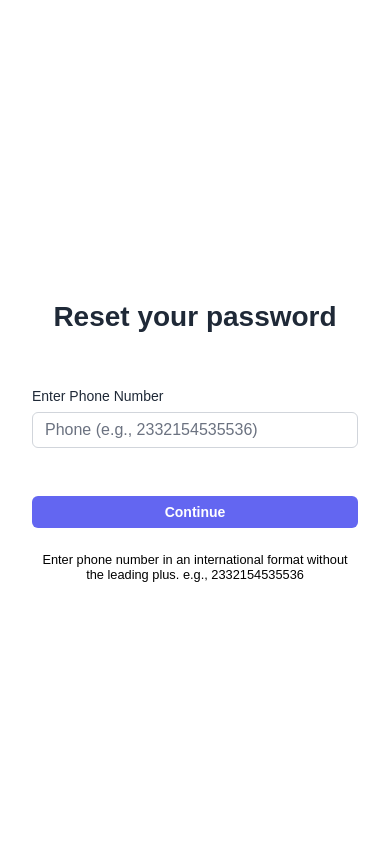
After one commit to ashongdev/cs50-final-project, a Django app: page /phone_number in a window 390 px wide. The commit adds this page. Run offline with Django 5.2, Linux system fonts and the light colour scheme; some libraries are stand-ins or nearby versions.

Commit message:
feat: Add phone number verification for password recovery flow

```diff
--- a/final_project/static/final_project/css/forgot_password.css
+++ b/final_project/static/final_project/css/forgot_password.css
@@ -50,7 +50,8 @@
 /* Form styles */
 .forgot-form,
 .code-form,
-.set-new-password-form {
+.set-new-password-form,
+.phone-form {
 	display: flex;
 	flex-direction: column;
 	gap: 1.5rem;
--- a/final_project/static/final_project/js/forgot_password.js
+++ b/final_project/static/final_project/js/forgot_password.js
@@ -17,8 +17,42 @@ document.addEventListener("DOMContentLoaded", () => {
 		return cookieValue;
 	}
 	const codeForm = document.querySelector(".code-form");
+	const phoneForm = document.querySelector(".phone-form");
 	const statusEl = document.querySelector(".status-msg"); // permanent element
 	const requestBtn = document.querySelector(".request-new");
+
+	phoneForm &&
+		phoneForm.addEventListener("submit", (e) => {
+			e.preventDefault();
+
+			const email = document.getElementById("email").value;
+			const phone = document.getElementById("phone");
+
+			if (/^[0-9]+$/.test(Number(phone.textContent))) {
+				fetch("/phone_number", {
+					method: "POST",
+					headers: {
+						"Content-Type": "application/json",
+						"X-CSRFToken": getCookie("csrftoken"),
+					},
+					credentials: "include",
+					body: JSON.stringify({ email, phone: phone.value }),
+				}).then((response) => {
+					response.json().then((result) => {
+						if (response.status === 200) {
+							window.location.href = `/code?email=${result.email}&phone=${result.phone}`;
+						}
+					});
+				});
+			} else {
+				statusEl.classList.add("error");
+				// statusEl.classList.add("success");
+
+				statusEl.textContent =
+					"Number must be in valid international format";
+				return;
+			}
+		});
 
 	codeForm &&
 		codeForm.addEventListener("submit", (e) => {
@@ -105,7 +139,7 @@ document.addEventListener("DOMContentLoaded", () => {
 						document.querySelector(".error").innerHTML =
 							result.message;
 					} else {
-						window.location.href = `/code?email=${result.email}`;
+						window.location.href = `/phone_number?email=${result.email}`;
 					}
 				});
 			});
--- /dev/null
+++ b/final_project/templates/final_project/phone.html
@@ -0,0 +1,55 @@
+{% extends "final_project/base.html" %}
+{% load static %}
+{% block title %}Forgot Password{% endblock %}
+
+{% block styles %}
+    <link rel="stylesheet" href="{% static 'final_project/css/forgot_password.css' %}">
+{% endblock styles %}
+
+{% block content %}
+<div class="forgot-container">
+	<div class="forgot-header">
+		<h2>Reset your password</h2>
+	</div>
+
+	<div class="forgot-form-wrapper">
+		<form class="phone-form">
+			{% csrf_token %}
+
+         <input value="{{request.GET.email}}" hidden name="email" id="email">
+
+         <div class="form-group">
+            <label for="code" id="verification-label">Enter Phone Number</label>
+            <input
+               type="phone"
+               id="phone"
+               name="phone"
+               required
+               class="code"
+               min="0"
+               max="999999"
+               placeholder="Phone (e.g., 2332154535536)"
+            />
+         </div>
+
+			<span class="status-msg"></span>
+
+			<div>
+				<button type="submit" class="btn-primary">
+					Continue
+				</button>
+			</div>
+
+         <span style="font-size: 0.8rem; text-align: center; line-height: 1.2rem color: gray;">
+            Enter phone number in an international format without the leading plus. e.g., 2332154535536
+         </span>
+
+		</form>
+	</div>
+</div>
+
+    {% block script %}
+        <script src="{% static "final_project/js/forgot_password.js" %}" type="module"></script>
+    {% endblock  %}
+
+{% endblock %}
--- a/final_project/urls.py
+++ b/final_project/urls.py
@@ -10,6 +10,7 @@ urlpatterns = [
     path("create", views.create_new_note, name="create"),
     path("login", views.login_view, name="login"),
     path("forgot_password", views.forgot_password_view, name="forgot_password"),
+    path("phone_number", views.phone_number_view, name="phone_number"),
     path(
         "code",
         views.enter_verification_code_view,
--- a/final_project/views.py
+++ b/final_project/views.py
@@ -1,3 +1,4 @@
+import os
 import random
 from datetime import timedelta
 
@@ -12,6 +13,8 @@ from rest_framework import status
 from rest_framework.decorators import api_view
 from rest_framework.response import Response
 
+# from vonage import Auth, Vonage
+# from vonage_sms import SmsMessage
 from mail.models import Email
 
 from .models import Code, Note, Tag, User
@@ -180,14 +183,11 @@ def save_note(request, note_id):
             tag_input = request.data.get("tags")
             content = request.data.get("content")
 
-            print(title)
-
             tags = []
 
             for word in tag_input.split(","):
                 tags.append(word.strip())
 
-            print(tags)
             # Delete tags asscociated with that note
             Tag.objects.filter(note_id=note_id).all().delete()
             n = Note.objects.filter(id=note_id)
@@ -204,7 +204,11 @@ def save_note(request, note_id):
         return redirect(reverse("login"))
 
 
-def generate_code(user):
+VONAGE_API_KEY = os.getenv("VONAGE_API_KEY")
+VONAGE_API_SECRET = os.getenv("VONAGE_API_SECRET")
+
+
+def generate_code(user, phone):
     num = list("1234567890")
 
     code = ""
@@ -221,6 +225,15 @@ def generate_code(user):
             c = Code(user=user, code=code)
             c.save()
 
+        # todo: Uncomment to send sms
+        # client = Vonage(Auth(api_key=VONAGE_API_KEY, api_secret=VONAGE_API_SECRET))
+        # message = SmsMessage(
+        #     to=phone,
+        #     from_="Notebook",
+        #     text=f"Your verification code is {code}. It will expire in 15 minutes. Do not share this code with anyone.",
+        # )  # type: ignore
+
+        # client.sms.send(message)
         email = Email(
             user=user,
             subject="Your Recovery Code",
@@ -238,6 +251,17 @@ def generate_code(user):
 @api_view(["POST"])
 def request_code(request):
     email = request.data.get("email")
+    phone = request.data.get("phone")
+
+    if not phone or not email:
+        return Response(
+            {
+                "message": "Please provide both email and phone number",
+                "email": email,
+                "status": 400,
+            },
+            status=status.HTTP_404_NOT_FOUND,
+        )
 
     try:
         user = User.objects.get(email=email)
@@ -246,12 +270,13 @@ def request_code(request):
             {
                 "message": "AN unexpected error occurred.",
                 "email": email,
+                "phone": phone,
                 "status": 500,
             },
             status=status.HTTP_500_INTERNAL_SERVER_ERROR,
         )
     else:
-        if generate_code(user):
+        if generate_code(user, phone):
             return Response(
                 {
                     "message": "Code resent. Check your mail for code",
@@ -324,6 +349,44 @@ def enter_verification_code_view(request):
 
 
 @api_view(["POST", "GET"])
+def phone_number_view(request):
+    if request.method == "GET":
+        return render(request, "final_project/phone.html")
+
+    email = request.data.get("email")
+    phone = request.data.get("phone")
+
+    if email:
+        try:
+            user_found = User.objects.get(email=email)
+        except User.DoesNotExist:
+            return Response(
+                {"message": "Email not found", "email": email, "status": 400},
+                status=status.HTTP_404_NOT_FOUND,
+            )
+        else:
+            if generate_code(user_found, phone):
+                return Response(
+                    {
+                        "message": "Check your mail for code",
+                        "email": email,
+                        "phone": phone,
+                        "status": 200,
+                    },
+                    status=status.HTTP_200_OK,
+                )
+    else:
+        return Response(
+            {
+                "message": "Please provide email",
+                "email": email,
+                "status": 400,
+            },
+            status=status.HTTP_404_NOT_FOUND,
+        )
+
+
+@api_view(["POST", "GET"])
 def forgot_password_view(request):
     if request.method == "POST":
         email = request.data.get("email")
@@ -338,24 +401,23 @@ def forgot_password_view(request):
                 )
             else:
                 if user_found:
-                    if generate_code(user_found):
-                        return Response(
-                            {
-                                "message": "Check your mail for code",
-                                "email": email,
-                                "status": 200,
-                            },
-                            status=status.HTTP_200_OK,
-                        )
-                    else:
-                        return Response(
-                            {
-                                "message": "Could not generate code",
-                                "email": email,
-                                "status": 400,
-                            },
-                            status=status.HTTP_400_BAD_REQUEST,
-                        )
+                    return Response(
+                        {
+                            "message": "Check your mail for code",
+                            "email": email,
+                            "status": 200,
+                        },
+                        status=status.HTTP_200_OK,
+                    )
+        else:
+            return Response(
+                {
+                    "message": "Please provide email",
+                    "email": email,
+                    "status": 400,
+                },
+                status=status.HTTP_404_NOT_FOUND,
+            )
     else:
         return render(request, "final_project/forgot_password.html")
 
@@ -411,7 +473,6 @@ def login_view(request):
         username = request.data.get("username")
         password = request.data.get("password")
         user = authenticate(request, username=username, password=password)
-        print(username, password)  # Same output: test test
 
         # Check if authentication successful
         if user is not None:
@@ -513,8 +574,7 @@ def register(request):
                 try:
                     user = User.objects.create_user(username, email, password)
                     user.save()
-                except IntegrityError as e:
-                    print(e)
+                except IntegrityError:
                     return render(
                         request,
                         "final_project/register.html",
@@ -528,7 +588,6 @@ def register(request):
                     )
                 return redirect(reverse("index"))
         else:
-            print("Hssol")
             return redirect(reverse("index"))
     else:
         return render(request, "final_project/register.html")
```
Also changed, not shown: question.py (deleted, +0 -85 lines), db.sqlite3.
